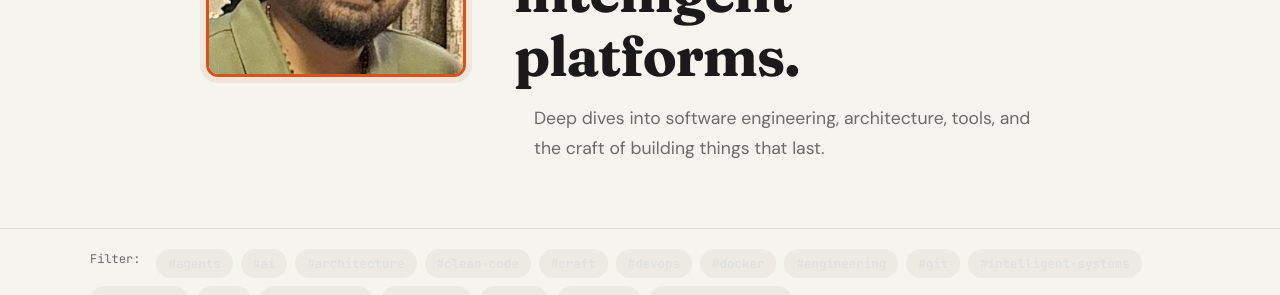
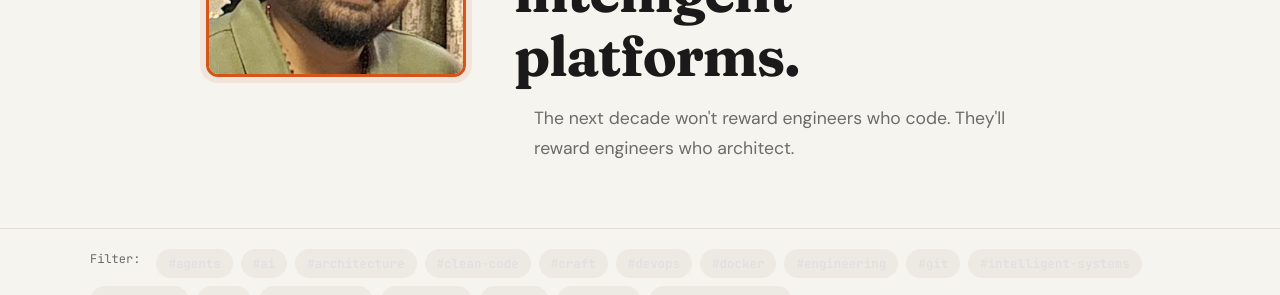
Before and after one commit to sumanthrb/insights, a Jekyll site: the page built from index.html, in a window 1280 px wide and 900 px high. Shown: the part 411-706 px from the top of the window. Built offline with Jekyll 4.4.1, drawn with Linux system fonts in a browser that asks for light colours.

Commit message:
updated index file

```diff
--- a/index.html
+++ b/index.html
@@ -18,8 +18,8 @@ title: Home
     </div>
     <div class="hero__text">
       <p class="hero__eyebrow">// {{ site.title }}</p>
-      <h1 class="hero__title">{{ site.description }}</h1>
-      <p class="hero__subtitle">Deep dives into software engineering, architecture, tools, and the craft of building things that last.</p>
+      <h2 class="hero__title">{{ site.description }}</h2>
+      <p class="hero__subtitle">The next decade won't reward engineers who code. They'll reward engineers who architect.</p>
     </div>
   </div>
 </section>
```
